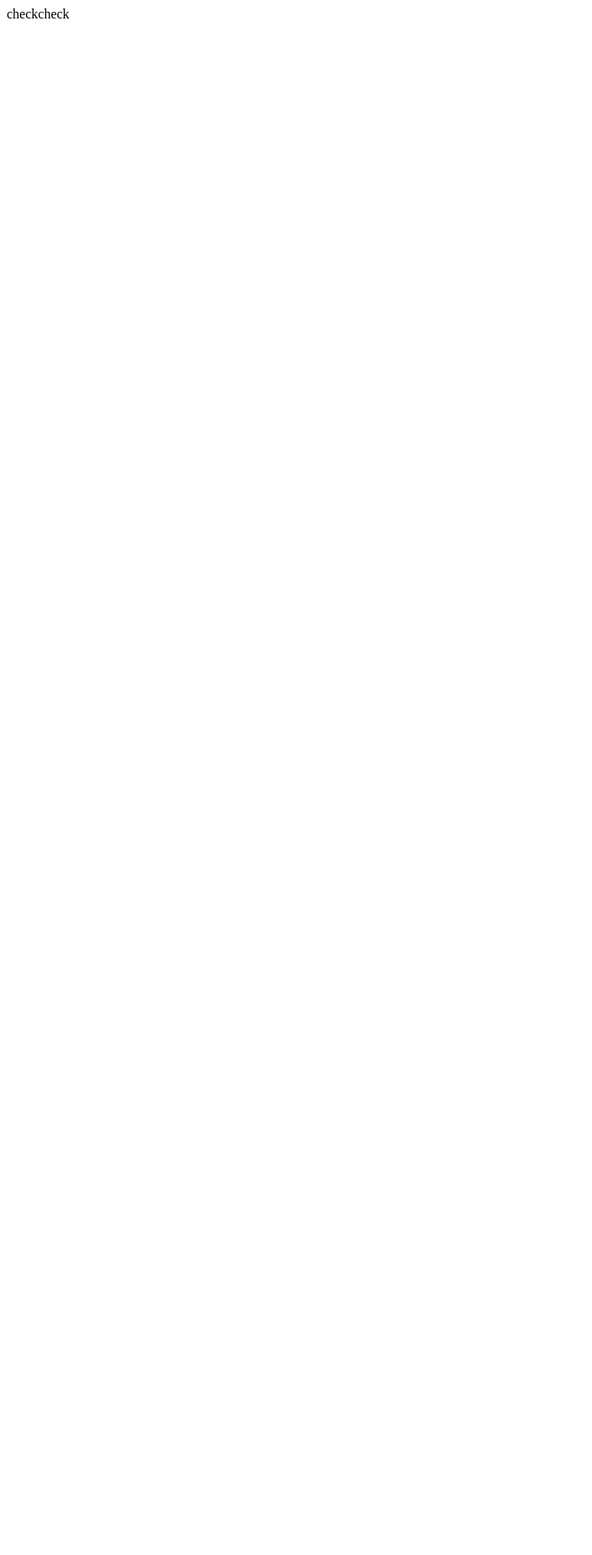
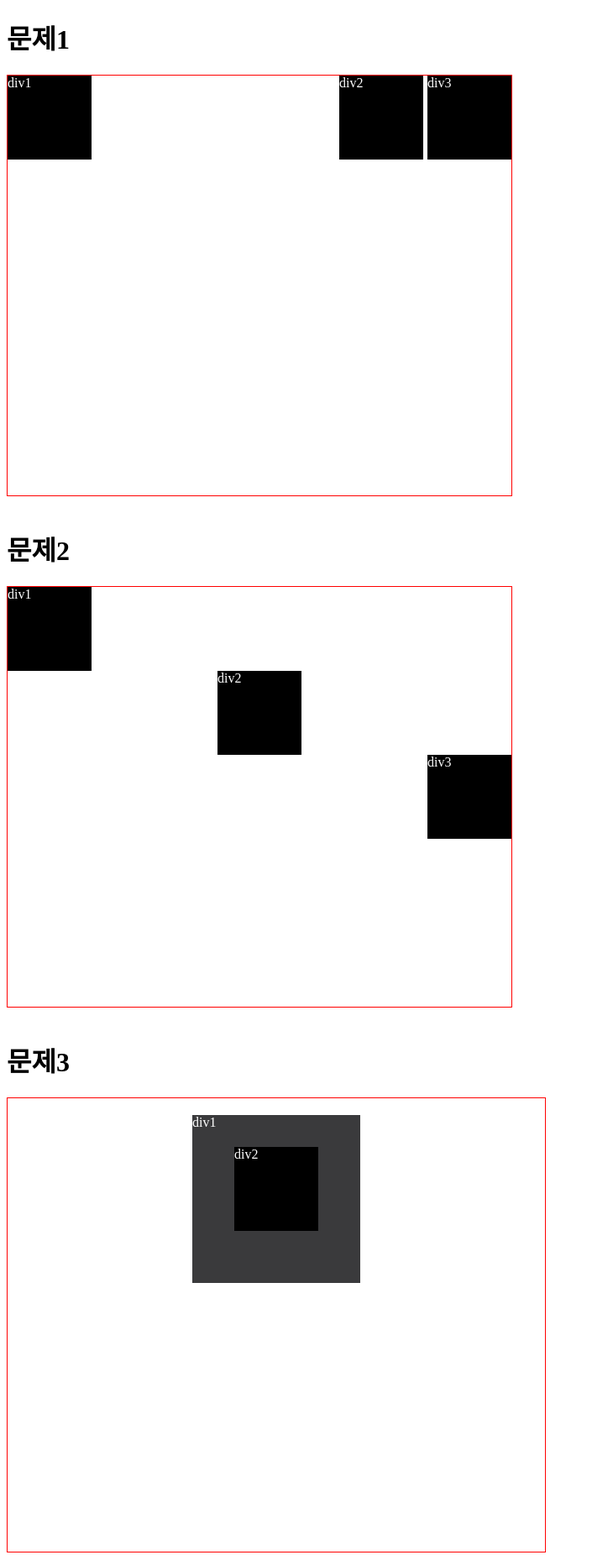
Before and after one commit to KimJongHoss/HTML_CSS_Chapter5, a plain HTML site: page index.html in a window 1280 px wide. Shown: the top 1852 px of the page at 84% size, without its empty margins (0-705 px from the left). Before the commit the page ends 800 px from the top, so only its background shows below. Drawn offline with Linux system fonts and the light colour scheme.

Commit message:
complete project

```diff
--- a/index.html
+++ b/index.html
@@ -9,6 +9,78 @@
     <link rel="icon" href="https://img.icons8.com/?size=100&id=124078&format=png&color=000000">
 </head>
 <body>
-    checkcheck
+    <h1>문제1</h1>
+    <div class="problem-area p1-mother">
+        <div class="box black">
+            div1
+        </div>
+        <div class="p1-right">
+            <div class="box black">
+                div2
+            </div>
+            <div class="box black" style="margin-left: 5px;">
+                div3
+            </div>
+        </div>
+    </div>
+    <br>
+    <h1>문제2</h1>
+    <div class="problem-area">
+        <div class="box black">
+            div1
+        </div>
+        <div  class="p2-mother1">
+            <div class="box black">
+                div2
+            </div>
+        </div>
+        <div class="p2-mother2">
+            <div class="box black">
+                div3
+            </div>
+        </div>
+    </div>
+    <br>
+    <h1>문제3</h1>
+    <div class="problem-area p3-mother1" style="padding: 20px;">
+        <div class="box gray" style="width: 200px; height: 200px;">
+            div1
+            <div class="center">
+                <div class="box black" style="margin-top: 20px;">
+                    div2
+                </div>
+            </div>
+        </div>
+    </div>
+    <br>
+    <h1>문제4</h1>
+    <div class="problem-area">
+        <div class="box black">
+            div1
+        </div>
+        <div class="p4-locate">
+            <div class="box gray">
+                div2
+            </div>
+        </div>
+    </div>
+    <br>
+    <h1>문제5</h1>
+    <div class="problem-area p5-mother">
+        <div class="box gray" style="height: 200px; width: 400px;">
+            div1
+            <div class="p5-locate1 p5-mother1">
+            <div class="box black">
+                div2
+            </div>
+            </div>
+            <div class="p5-locate2 p5-mother2">
+            <div class="box black">
+                div3
+            </div>
+            </div>
+        </div>
+
+    </div>
 </body>
 </html>
--- a/style.css
+++ b/style.css
@@ -0,0 +1,89 @@
+.problem-area {
+    border: 1px solid red;
+    width: 600px;
+    height: 500px;
+}
+
+.box {
+    width: 100px;
+    height: 100px;
+}
+
+.black {
+    color: white;
+    background-color: black;
+    width: 100px;
+    height: 100px;
+}
+
+.gray {
+    color: white;
+    background-color: #3A3A3C;
+    width: 100px;
+    height: 100px;
+}
+
+.p1-mother {
+    display: flex;
+    justify-content: space-between;
+}
+
+.p1-right {
+    display: flex;
+    justify-content: space-between;
+}
+
+.p2-mother1 {
+    display: flex;
+    justify-content: center;
+}
+
+.p2-mother2 {
+    display: flex;
+    justify-content: flex-end;
+}
+
+.p3-mother1 {
+    display: flex;
+    justify-content: center;
+}
+
+.center {
+    display: flex;
+    justify-content: center;
+    align-items: center;
+}
+
+.p4-locate {
+    position: relative;
+    bottom: 50px;
+    left: 50px;
+}
+
+.p5-mother {
+    display: flex;
+    justify-content: flex-end;
+    align-items: flex-end;
+}
+
+.p5-locate1 {
+    position: relative;
+    bottom: 20px;
+}
+
+.p5-locate2 {
+    position: relative;
+    bottom: 22px;
+}
+
+.p5-mother1 {
+    display: flex;
+    justify-content: flex-end;
+    align-items: flex-end;
+}
+
+.p5-mother2 {
+    display: flex;
+    justify-content: flex-start;
+    align-items: flex-end;
+}
```
